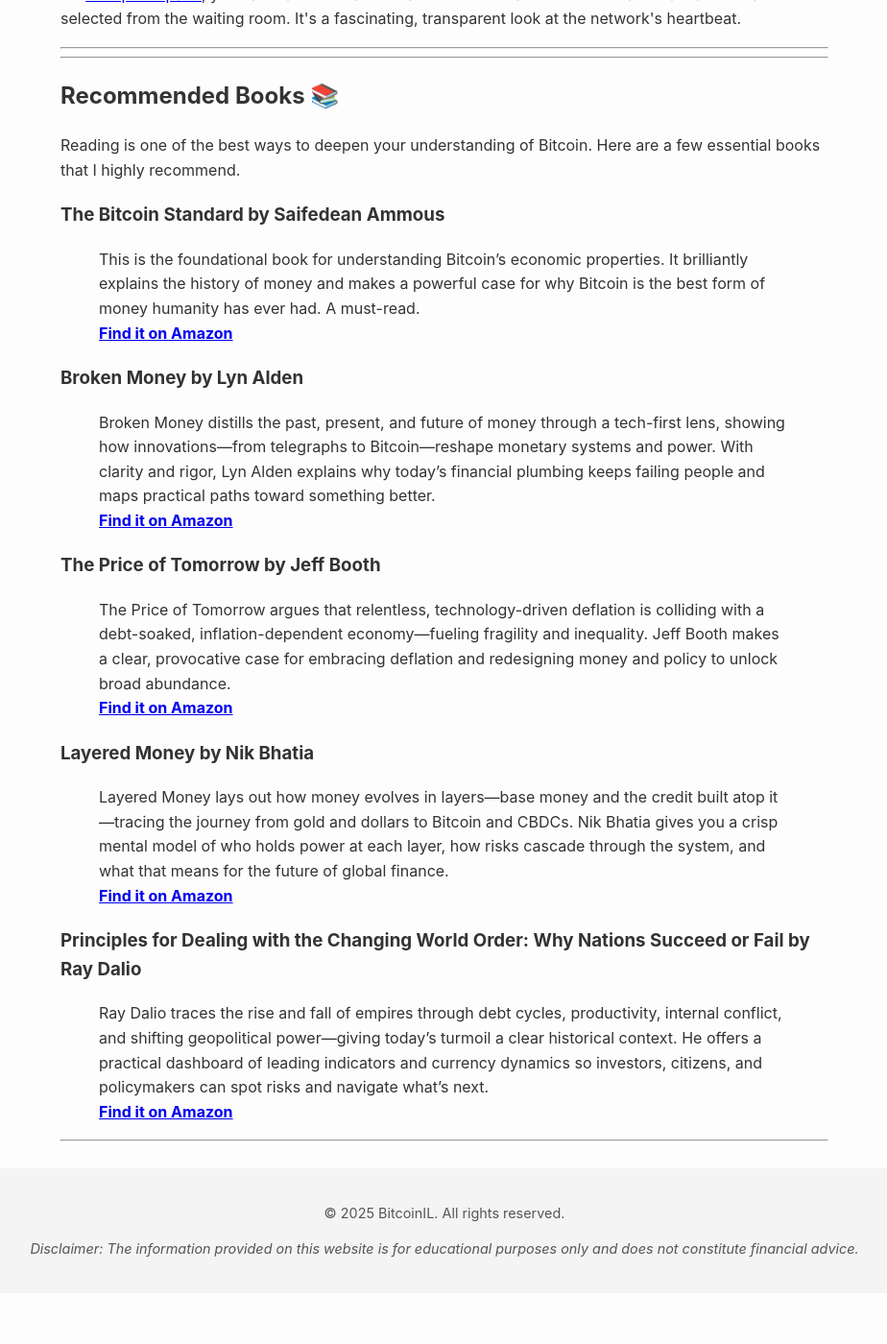
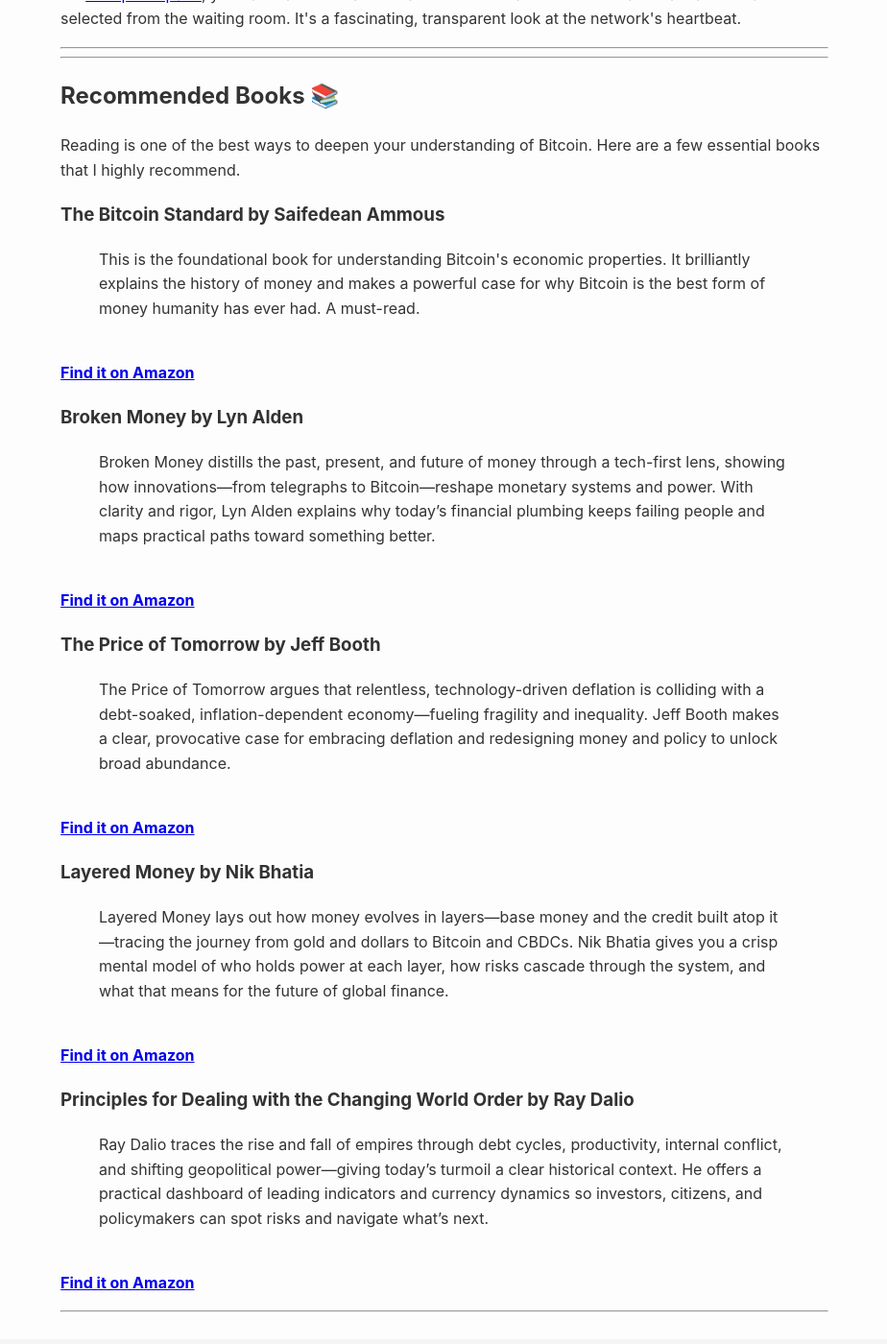
Before and after one commit to YaronWhite86/bitcoin-consulting-israel-staging.github.io, a Jekyll site: the page built from resources.md, in a window 1280 px wide and 1400 px high, scrolled down 580 px. Shown: the whole window at 96% size, without its empty margins (177-1101 px from the left). Built offline with Jekyll 4.4.1, drawn with Linux system fonts in a browser that asks for light colours; before the commit the page ends 1927 px from its top, so only the background shows below that.

Commit message:
Update resources.md

```diff
--- a/resources.md
+++ b/resources.md
@@ -25,31 +25,31 @@
 
 ## Recommended Books 📚
 
-Reading is one of the best ways to deepen your understanding of Bitcoin. Here are a few essential books that I highly recommend.
+<p>Reading is one of the best ways to deepen your understanding of Bitcoin. Here are a few essential books that I highly recommend.</p>
 
-### The Bitcoin Standard by Saifedean Ammous
-> This is the foundational book for understanding Bitcoin's economic properties. It brilliantly explains the history of money and makes a powerful case for why Bitcoin is the best form of money humanity has ever had. A must-read.
+<h3>The Bitcoin Standard by Saifedean Ammous</h3>
+<blockquote>This is the foundational book for understanding Bitcoin's economic properties. It brilliantly explains the history of money and makes a powerful case for why Bitcoin is the best form of money humanity has ever had. A must-read.</blockquote>
 <br>
-[**Find it on Amazon**](https://www.amazon.com/dp/B07D81VLQH?plink=Fmx6uTQqwqFNHFSb&pf_rd_r=S68BM8KS2QCQ0T5Q9PCH&pf_rd_p=fd5b7c68-f41d-4258-9060-5bfd6bb33224&ref_=adblp13nvvxx_0_0_im)
+<a href="https://www.amazon.com/dp/B07D81VLQH?plink=Fmx6uTQqwqFNHFSb&pf_rd_r=S68BM8KS2QCQ0T5Q9PCH&pf_rd_p=fd5b7c68-f41d-4258-9060-5bfd6bb33224&ref_=adblp13nvvxx_0_0_im" target="_blank" rel="noopener noreferrer"><strong>Find it on Amazon</strong></a>
 
-### Broken Money by Lyn Alden
-> Broken Money distills the past, present, and future of money through a tech-first lens, showing how innovations—from telegraphs to Bitcoin—reshape monetary systems and power. With clarity and rigor, Lyn Alden explains why today’s financial plumbing keeps failing people and maps practical paths toward something better.
+<h3>Broken Money by Lyn Alden</h3>
+<blockquote>Broken Money distills the past, present, and future of money through a tech-first lens, showing how innovations—from telegraphs to Bitcoin—reshape monetary systems and power. With clarity and rigor, Lyn Alden explains why today’s financial plumbing keeps failing people and maps practical paths toward something better.</blockquote>
 <br>
-[**Find it on Amazon**](https://www.amazon.com/dp/B0CNS7NQLD/?bestFormat=true&k=broken%20money%20lyn%20alden&ref_=nb_sb_ss_w_scx-ent-pd-bk-d_k0_1_10_de&crid=1UKAMYLDHLKUQ&sprefix=broken%20mon)
+<a href="https://www.amazon.com/dp/B0CNS7NQLD/?bestFormat=true&k=broken%20money%20lyn%20alden&ref_=nb_sb_ss_w_scx-ent-pd-bk-d_k0_1_10_de&crid=1UKAMYLDHLKUQ&sprefix=broken%20mon" target="_blank" rel="noopener noreferrer"><strong>Find it on Amazon</strong></a>
 
-### The Price of Tomorrow by Jeff Booth
-> The Price of Tomorrow argues that relentless, technology-driven deflation is colliding with a debt-soaked, inflation-dependent economy—fueling fragility and inequality. Jeff Booth makes a clear, provocative case for embracing deflation and redesigning money and policy to unlock broad abundance.
+<h3>The Price of Tomorrow by Jeff Booth</h3>
+<blockquote>The Price of Tomorrow argues that relentless, technology-driven deflation is colliding with a debt-soaked, inflation-dependent economy—fueling fragility and inequality. Jeff Booth makes a clear, provocative case for embracing deflation and redesigning money and policy to unlock broad abundance.</blockquote>
 <br>
-[**Find it on Amazon**](https://www.amazon.com/dp/B08725C857?plink=Ym9kjM1QwQnIiQEC&pf_rd_r=R0YDZB978F6GCK5Z8ZBR&ref_=adblp13nvvxx_0_5_im)
+<a href="https://www.amazon.com/dp/B08725C857?plink=Ym9kjM1QwQnIiQEC&pf_rd_r=R0YDZB978F6GCK5Z8ZBR&ref_=adblp13nvvxx_0_5_im" target="_blank" rel="noopener noreferrer"><strong>Find it on Amazon</strong></a>
 
-### Layered Money by Nik Bhatia
-> Layered Money lays out how money evolves in layers—base money and the credit built atop it—tracing the journey from gold and dollars to Bitcoin and CBDCs. Nik Bhatia gives you a crisp mental model of who holds power at each layer, how risks cascade through the system, and what that means for the future of global finance.
+<h3>Layered Money by Nik Bhatia</h3>
+<blockquote>Layered Money lays out how money evolves in layers—base money and the credit built atop it—tracing the journey from gold and dollars to Bitcoin and CBDCs. Nik Bhatia gives you a crisp mental model of who holds power at each layer, how risks cascade through the system, and what that means for the future of global finance.</blockquote>
 <br>
-[**Find it on Amazon**](https://www.amazon.com/dp/B091D3KR8G?plink=as6FPLBapB672TFB&pf_rd_r=QRG8GW4ZBDC0XWKKF1H9&ref_=adblp13nvvxx_0_14_im)
+<a href="https://www.amazon.com/dp/B091D3KR8G?plink=as6FPLBapB672TFB&pf_rd_r=QRG8GW4ZBDC0XWKKF1H9&ref_=adblp13nvvxx_0_14_im" target="_blank" rel="noopener noreferrer"><strong>Find it on Amazon</strong></a>
 
-### Principles for Dealing with the Changing World Order: Why Nations Succeed or Fail by Ray Dalio
-> Ray Dalio traces the rise and fall of empires through debt cycles, productivity, internal conflict, and shifting geopolitical power—giving today’s turmoil a clear historical context. He offers a practical dashboard of leading indicators and currency dynamics so investors, citizens, and policymakers can spot risks and navigate what’s next.
+<h3>Principles for Dealing with the Changing World Order by Ray Dalio</h3>
+<blockquote>Ray Dalio traces the rise and fall of empires through debt cycles, productivity, internal conflict, and shifting geopolitical power—giving today’s turmoil a clear historical context. He offers a practical dashboard of leading indicators and currency dynamics so investors, citizens, and policymakers can spot risks and navigate what’s next.</blockquote>
 <br>
-[**Find it on Amazon**](https://www.amazon.com/Changing-World-Order-Nations-Succeed/dp/B0873ZP8NG/ref=sr_1_1?crid=I5KFHNHGIALA&dib=eyJ2IjoiMSJ9.fDIBZAJ6zj_qxzriehGxsfF9w9-fR_z0J_4ciV1Isx0PLv2VAKoa7jFGct-FBkkJrTKlUQVyHltQYU9EPBWpLtuKoChgb27Mc2k9BOUgrJuWBRfLIdLL8ZCIWoEfAPwMY_VpBY7SKJ7_L-HIURytrlYOrCEUZYC8CxRuF1KEWsQ6E0UhZnvHVEp6JjriLZ9B.KnywMrwgf56LuUu2Yf-TiL3I2uVVdAj6gxd_N7mfHOY&dib_tag=se&keywords=ray+dalio&qid=1757928890&s=audible&sprefix=ray+dalio%2Caudible%2C282&sr=1-1)
+<a href="https://www.amazon.com/Changing-World-Order-Nations-Succeed/dp/B0873ZP8NG/ref=sr_1_1?crid=I5KFHNHGIALA&dib=eyJ2IjoiMSJ9.fDIBZAJ6zj_qxzriehGxsfF9w9-fR_z0J_4ciV1Isx0PLv2VAKoa7jFGct-FBkkJrTKlUQVyHltQYU9EPBWpLtuKoChgb27Mc2k9BOUgrJuWBRfLIdLL8ZCIWoEfAPwMY_VpBY7SKJ7_L-HIURytrlYOrCEUZYC8CxRuF1KEWsQ6E0UhZnvHVEp6JjriLZ9B.KnywMrwgf56LuUu2Yf-TiL3I2uVVdAj6gxd_N7mfHOY&dib_tag=se&keywords=ray+dalio&qid=1757928890&s=audible&sprefix=ray+dalio%2Caudible%2C282&sr=1-1" target="_blank" rel="noopener noreferrer"><strong>Find it on Amazon</strong></a>
 
 ---
```
